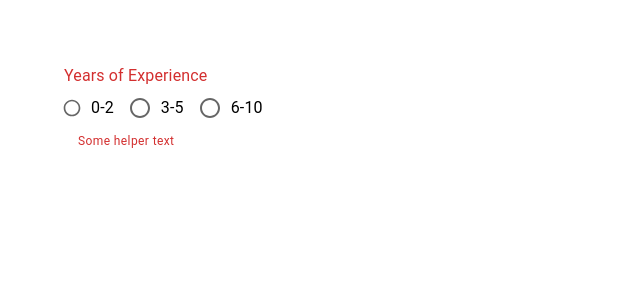
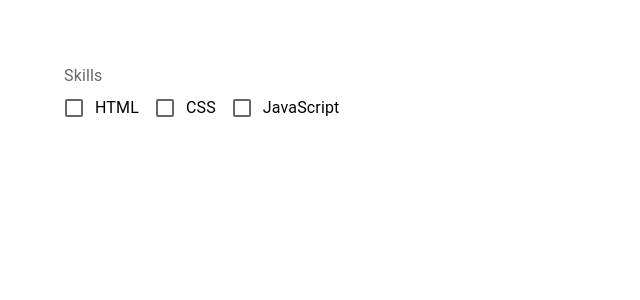
Before and after one commit to andriy-sachok/testing-mui-materials, a React (Create React App) app: page / in a window 1280 px wide. Shown: the top 300 px of the page, without its empty margins (0-640 px from the left). Built offline with nearby package versions, Linux system fonts and the light colour scheme.

Commit message:
added MuiCheckbox component

```diff
--- a/src/App.jsx
+++ b/src/App.jsx
@@ -1,7 +1,8 @@
 import React, { memo } from 'react';
 
 // import { MuiSelect } from './components/MuiSelect';
-import MuiRadioButton from './components/MuiRadioButton';
+// import MuiRadioButton from './components/MuiRadioButton';
+import MuiCheckbox from './components/MuiCheckbox';
 
 import './App.css';
 
@@ -9,7 +10,8 @@
   return (
     <div className="App">
       {/* <MuiSelect /> */}
-      <MuiRadioButton />
+      {/* <MuiRadioButton /> */}
+      <MuiCheckbox />
     </div>
   );
 };
--- /dev/null
+++ b/src/components/MuiCheckbox.jsx
@@ -0,0 +1,86 @@
+import React, { useState } from 'react';
+import {
+  Box,
+  FormGroup,
+  FormLabel,
+  FormControl,
+  FormControlLabel,
+  Checkbox,
+} from '@mui/material';
+
+// import BookmarkBorderIcon from '@mui/icons-material/BookmarkBorder';
+// import BookmarkIcon from '@mui/icons-material/Bookmark';
+
+const MuiCheckbox = () => {
+  const [skills, setSkills] = useState([]);
+
+  console.log(skills);
+
+  const handleSkillChange = (event) => {
+    const index = skills.indexOf(event.target.value);
+    if (index === -1) {
+      setSkills([...skills, event.target.value]);
+    } else {
+      setSkills(skills.filter((skill) => skill !== event.target.value));
+    }
+  };
+
+  return (
+    <Box>
+      {/* <FormGroup>
+        <FormControlLabel
+          onChange={handleChange}
+          control={<Checkbox checked={acceptInC} />}
+          label="I accept terms and conditions"
+        />
+        <FormControlLabel
+          onChange={handleChange}
+          control={
+            <Checkbox
+              icon={<BookmarkBorderIcon />}
+              checkedIcon={<BookmarkIcon />}
+              checked={acceptInC}
+            />
+          }
+        />
+      </FormGroup> */}
+      <FormControl>
+        <FormLabel>Skills</FormLabel>
+        <FormGroup row>
+          <FormControlLabel
+            label="HTML"
+            control={
+              <Checkbox
+                onChange={handleSkillChange}
+                value="HTML"
+                checked={skills.includes('HTML')}
+              />
+            }
+          />{' '}
+          <FormControlLabel
+            label="CSS"
+            control={
+              <Checkbox
+                onChange={handleSkillChange}
+                value="CSS"
+                checked={skills.includes('CSS')}
+              />
+            }
+          />{' '}
+          <FormControlLabel
+            label="JavaScript"
+            control={
+              <Checkbox
+                onChange={handleSkillChange}
+                value="JavaScript"
+                checked={skills.includes('JavaScript')}
+              />
+            }
+          />
+        </FormGroup>
+      </FormControl>
+    </Box>
+  );
+};
+
+export default MuiCheckbox;
```
